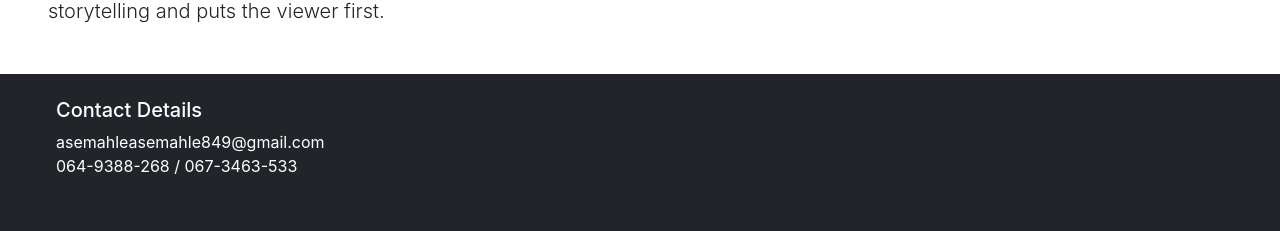
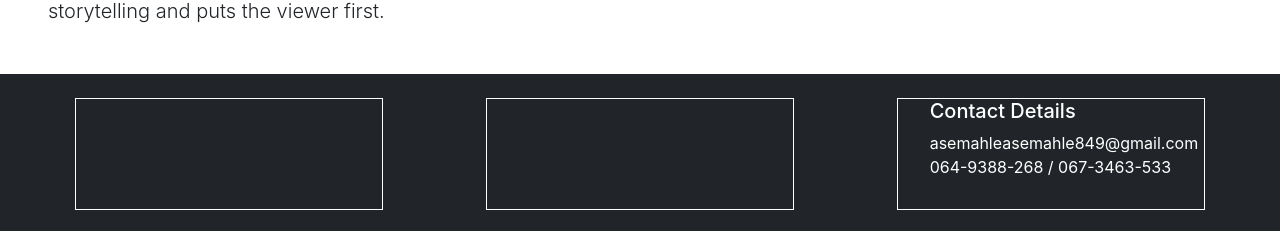
Before and after one commit to Mnisi99/StarWars, a React (Create React App) app: page / in a window 1280 px wide. Shown: the part 846-1077 px from the top of the page. Built offline with nearby package versions, Linux system fonts and the light colour scheme.

Commit message:
Updated the footer content with <div> boxes

```diff
--- a/src/App.css
+++ b/src/App.css
@@ -30,6 +30,15 @@
   list-style-type: none;
 }
 
+.footer-cont div {
+  border: .1em solid #fff;
+}
+.footer-cont {
+  display: flex;
+  justify-content: space-between;
+  justify-content: space-around;
+}
+
 .movie-prev {
   height: 20em;
 }
--- a/src/components/Footer.js
+++ b/src/components/Footer.js
@@ -5,6 +5,8 @@ class Footer extends React.Component {
     render() {
         return <>
                     <footer className="container-fluid bg-dark text-white footer-cont mt-5 p-4">
+                        <div className="w-25"></div>
+                        <div className="w-25"></div>
                         <div className="w-25 h-100">
                             <ul>
                                 <li><h5>Contact Details</h5></li>
@@ -12,8 +14,6 @@ class Footer extends React.Component {
                                 <li>064-9388-268 / 067-3463-533</li>
                             </ul>
                         </div>
-                        <div className="w-25"></div>
-                        <div className="w-25"></div>
                     </footer>
                 </>
     }
```
